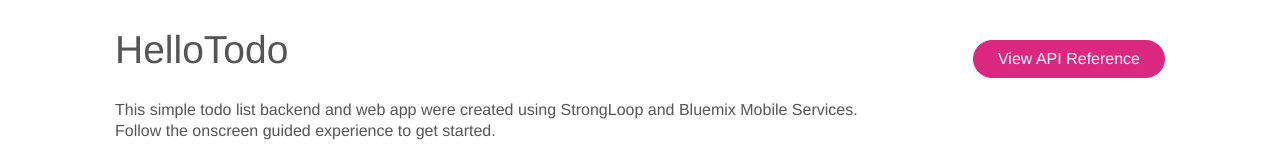
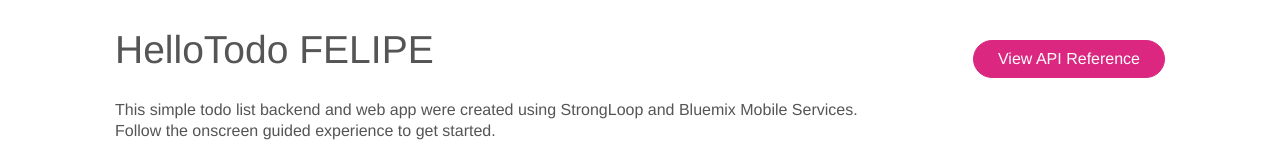
Before and after one commit to pfelipebr/aplicacao-de-teste-felipe-1481312498547, a plain HTML site: page client/index.html in a window 1280 px wide. Shown: the top 160 px of the page. Drawn offline with nearby package versions, Linux system fonts and the light colour scheme; no server answers.

Commit message:
Atualizacao index

```diff
--- a/client/index.html
+++ b/client/index.html
@@ -1,7 +1,7 @@
 <!DOCTYPE html>
 <html>
 <head>
-    <title>HelloTodo</title>
+    <title>HelloTodo FELIPE</title>
     <link rel="stylesheet" href="main.css">
 </head>
 
@@ -11,7 +11,7 @@
         <a class="mf-btn mf-btn--primary" href="/explorer/#!/Item" target="_blank">View API Reference</a>
     </div>
     <header>
-        <h1>HelloTodo</h1>
+        <h1>HelloTodo FELIPE</h1>
 
         <p>This simple todo list backend and web app were created using StrongLoop and Bluemix Mobile Services. Follow the onscreen guided experience to get started.</p>
     </header>
```
